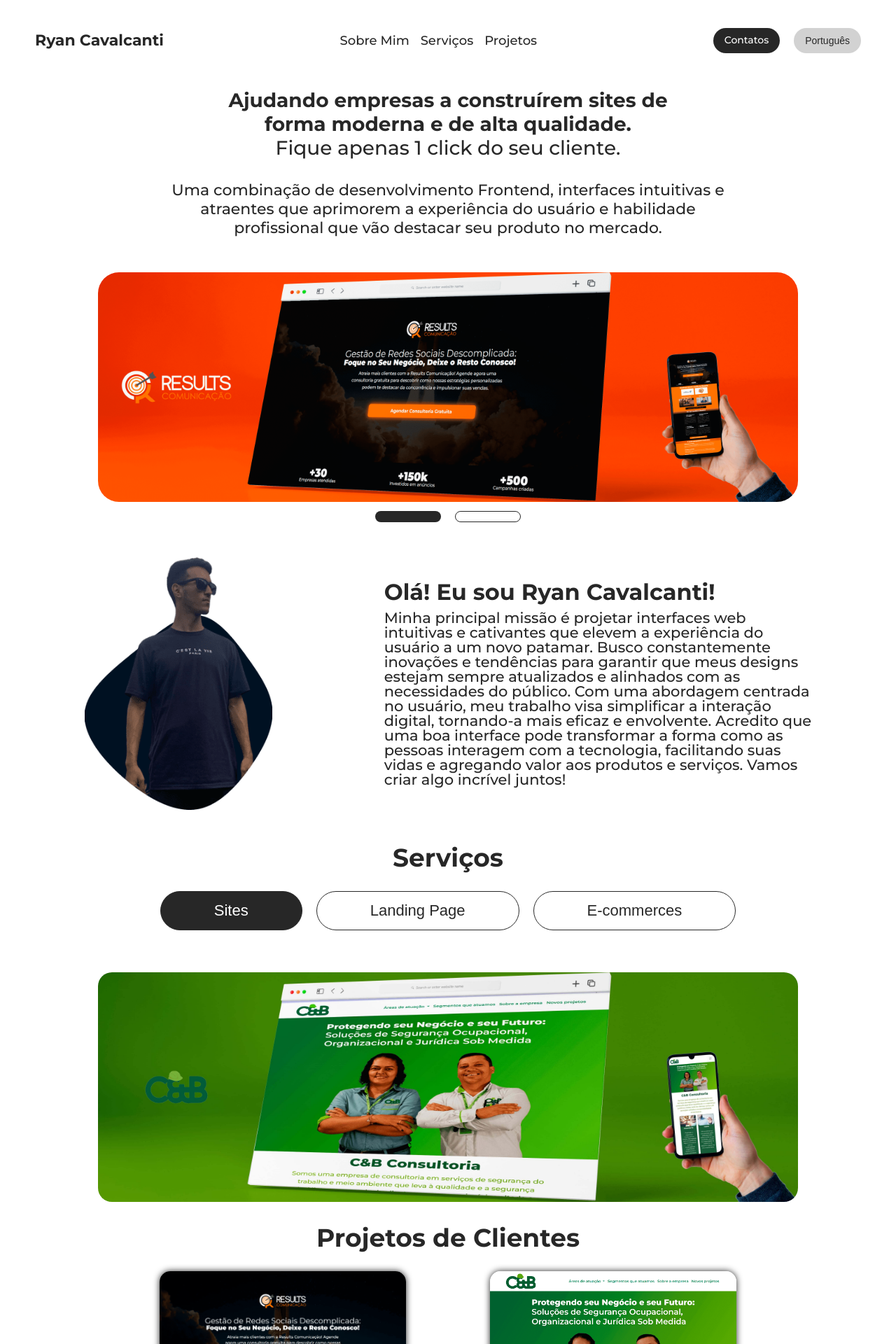
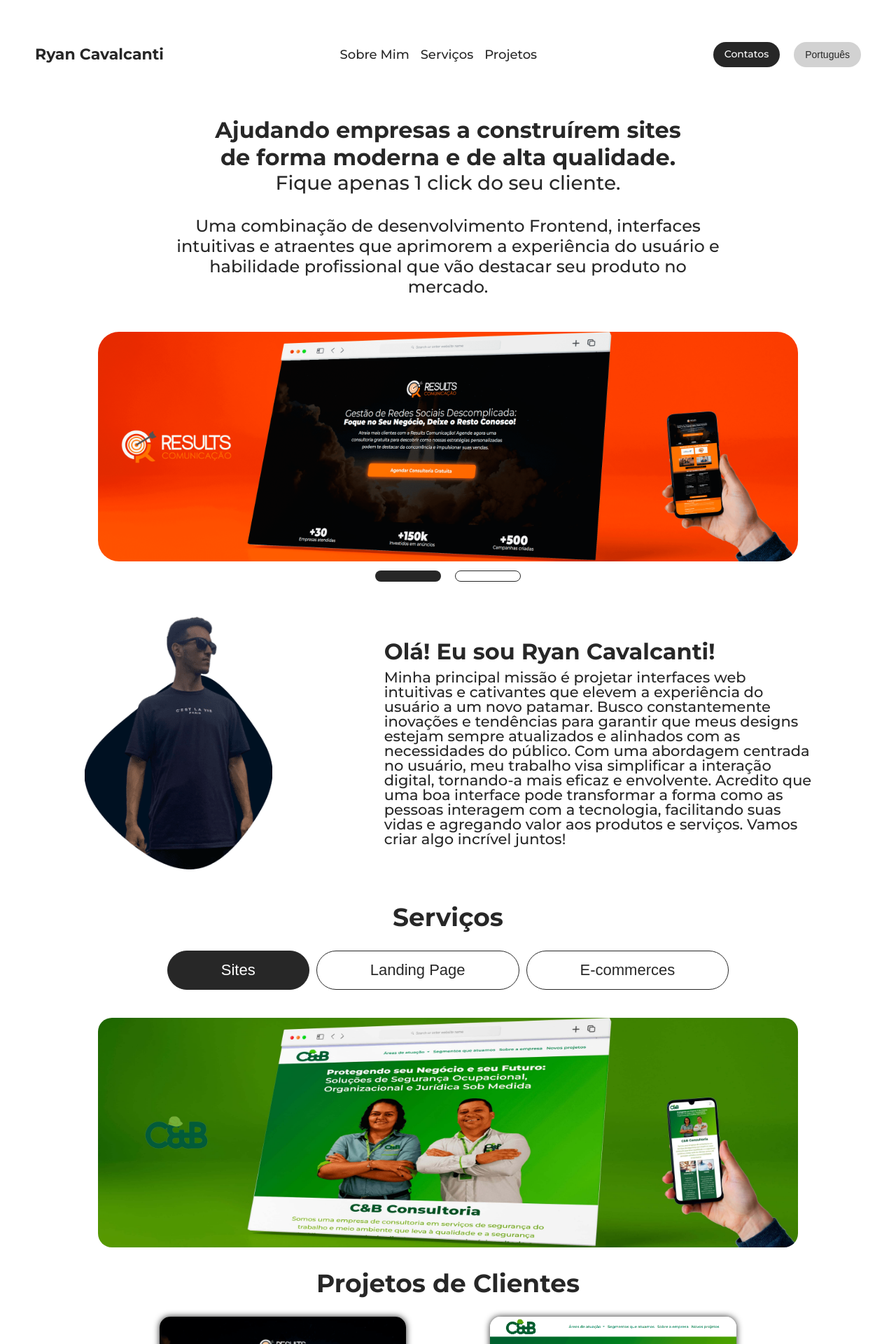
Before and after one commit to RyanCavalcanti/NovoPortfolio, a React (Vite) app: page / in a window 1280 px wide. Shown: the top 1920 px of the page at 70% size. Built offline with nearby package versions, Linux system fonts and the light colour scheme.

Commit message:
reeditando e mimificando css

```diff
--- a/src/components/NavBar/menu.module.scss
+++ b/src/components/NavBar/menu.module.scss
@@ -5,118 +5,30 @@
     display: flex;
     justify-content: space-between;
     align-items: center;
-    margin: 20px 10px 0 10px;
 
     .name {
         color: $black;
         font-size: 14px;
         font-weight: $bold;
         cursor: pointer;
+        display: none;
 
         @media screen and (min-width: $smartphone) {
+            font-size: 18px;
+        }
+
+        @media screen and (min-width: $tablet) {
+            display: block;
             font-size: 18px;
         }
 
         @media screen and (min-width: $desktop_xsm) {
             font-size: 22px;
         }
+
         @media screen and (min-width: $desktop) {
             font-size: 26px;
         }
-    }
-
-    .navbar {
-        display: flex;
-        align-items: center;
-        margin-right: 25px;
-
-        .menuFaketrigger {
-            position: absolute;
-            z-index: 1000;
-            width: 25px;
-            height: 19px;
-            opacity: 0;
-            cursor: pointer;
-            margin: 0;
-        }
-
-        .menuFaketrigger:checked~.menu {
-            span {
-                background-color: $white;
-            }
-
-            span:nth-child(1) {
-                transform-origin: 0% 0%;
-                transform: rotate(45deg) scaleX(0.90);
-            }
-
-            span:nth-child(2) {
-                opacity: 0;
-            }
-
-            span:nth-child(3) {
-                transform-origin: 0% 100%;
-                transform: rotate(-45deg) scaleX(0.90);
-            }
-        }
-
-        .menu {
-            position: absolute;
-            z-index: 999;
-            width: 25px;
-            height: 19px;
-
-            span {
-                display: block;
-                width: 25px;
-                height: 5px;
-                margin-bottom: 2px;
-                background-color: $black;
-                border-radius: 8px;
-                transition: all ease .4s;
-            }
-        }
-
-        ul {
-            position: absolute;
-            z-index: 998;
-            right: 0;
-            top: 0;
-            width: 100%;
-            height: 100vh;
-            background-color: $grey;
-            margin-right: 100%;
-            transition: all ease .4s;
-        }
-
-        .menuFaketrigger:checked~ul {
-            margin-right: 0%;
-        }
-
-        .list {
-            display: flex;
-            flex-direction: column;
-            justify-content: center;
-            align-items: center;
-            gap: 10px;
-
-            .item {
-                color: $white;
-                font-size: 16px;
-                font-weight: $medium;
-                text-decoration: none;
-
-                @media screen and (min-width: $smartphone) {
-                    font-size: 20px;
-
-                }
-
-                a {
-                    text-decoration: none;
-                }
-            }
-        }
-
     }
 
     .list__ul {
@@ -128,6 +40,8 @@
     }
 
     @media screen and (min-width: $tablet) {
+        padding: 20px 10px;
+
         .navbar {
             display: none;
         }
@@ -146,6 +60,7 @@
                     font-size: 18px;
                     font-weight: $medium;
                     text-decoration: none;
+
                     @media screen and (min-width: $desktop) {
                         font-size: 22px;
                     }
@@ -166,6 +81,7 @@
                 border-radius: 40px;
                 border: none;
                 cursor: pointer;
+
                 @media screen and (min-width: $desktop) {
                     font-size: 18px;
                 }
@@ -180,6 +96,7 @@
                 border-radius: 40px;
                 border: none;
                 cursor: pointer;
+
                 @media screen and (min-width: $desktop) {
                     font-size: 18px;
                 }
--- a/src/components/NavBar/menu.tsx
+++ b/src/components/NavBar/menu.tsx
@@ -3,23 +3,8 @@
 const NavBar = () => {
     return(
         <header className={styles.cabecalho}>
-        <h1 className={styles.name}>Ryan Cavalcanti</h1>
-
+            <h1 className={styles.name}>Ryan Cavalcanti</h1>
         <nav>
-        <div className={styles.navbar}>
-        <input type="checkbox" className={styles.menuFaketrigger} />
-        <div className={styles.menu}>
-            <span></span>
-            <span></span>
-            <span></span>
-        </div>
-
-        <ul className={styles.list}>
-            <li ><a className={styles.item} href="#sobremim">Sobre Mim</a></li>
-            <li ><a className={styles.item} href="#servicos">Serviços</a></li>
-            <li ><a className={styles.item} href="#projetos">Projetos</a></li>
-        </ul>
-        </div>
         <div className={styles.itens}>
             <ul className={styles.list__ul}>
                 <li ><a className={styles.item} href="#sobremim">Sobre Mim</a></li>
--- a/src/components/ProjetcsClient/ProjetcsClient.module.scss
+++ b/src/components/ProjetcsClient/ProjetcsClient.module.scss
@@ -16,8 +16,8 @@
         align-items: center;
 
         .img {
-            width: 200px;
-            height: 324px;
+            width: 280px;
+            height: 424px;
             border-radius: 15px;
             box-shadow: 0px 0px 10px 0px #272727;
             backdrop-filter: blur(20px);
--- a/src/components/ProjetcsClient/ProjetcsClient.tsx
+++ b/src/components/ProjetcsClient/ProjetcsClient.tsx
@@ -8,7 +8,7 @@
     ]
 
     return(
-        <section className={styles.box}>
+        <section className={styles.box} id='projetos'>
             {projects.map( (item) => (
             <div className={styles.div} key={item.id} >
                 <img className={styles.img} src={item.src} alt={item.alt} />
--- a/src/components/ServicesProvided/ServicesProvided.module.scss
+++ b/src/components/ServicesProvided/ServicesProvided.module.scss
@@ -6,14 +6,14 @@
     background-color: transparent;
     border: 1px solid $black;
     border-radius: 100px;
-    padding: 8px 20px;
-    margin: 20px 10px;
-    font-size: 10px;
+    padding: 6px 12px;
+    margin: 20px 5px;
+    font-size: 16px;
     font-weight: $regular;
     cursor: pointer;
 
     @media screen and (min-width: $smartphone) {
-        font-size: 14px;
+        font-size: 18px;
         padding: 8px 26px;
     }
 
@@ -33,14 +33,14 @@
     background-color: $black;
     border: 1px solid $black;
     border-radius: 100px;
-    padding: 8px 20px;
-    margin: 20px 10px;
-    font-size: 10px;
+    padding: 6px 12px;
+    margin: 20px 5px;
+    font-size: 16px;
     font-weight: $regular;
     cursor: pointer;
 
     @media screen and (min-width: $smartphone) {
-        font-size: 14px;
+        font-size: 18px;
         padding: 8px 26px;
     }
 
@@ -56,20 +56,20 @@
 }
 
 .img {
-    width: 320px;
-    height: 105px;
+    width: 350px;
+    height: 120px;
     border-radius: 20px;
     margin-top: 10px;
 
     @media screen and (min-width: $smartphone) {
-        width: 420px;
-        height: 140px;
+        width: 460px;
+        height: 160px;
     }
 
     @media screen and (min-width: $tablet) {
-        width: 620px;
-        height: 210px;
-        margin-top: 40px;
+        width: 680px;
+        height: 240px;
+        margin-top: 20px;
     }
 
     @media screen and (min-width: $desktop_xsm) {
--- a/src/components/ServicesProvided/ServicesProvided.tsx
+++ b/src/components/ServicesProvided/ServicesProvided.tsx
@@ -51,7 +51,7 @@
 
     return(
 
-        <div className={styles.box}>
+        <div className={styles.box} id="servicos">
       <ButtonComponent onClick={() => handleButtonClick(1)} label="Sites" isSelected={selectedButton === 1}/>
       <ButtonComponent onClick={() => handleButtonClick(2)} label="Landing Page" isSelected={selectedButton === 2}/>
       <ButtonComponent onClick={() => handleButtonClick(3)} label="E-commerces" isSelected={selectedButton === 3}/>
--- a/src/components/TextInfo/TextInfo.module.scss
+++ b/src/components/TextInfo/TextInfo.module.scss
@@ -2,33 +2,38 @@
 @import '/src/styles/breakpoints';
 
 .section__one {
-    margin-top: 50px;
+    margin-top: 25px;
+
+    @media screen and (min-width: $tablet) {
+        margin-top: 50px;
+    }
 
     .title {
         color: $black;
         text-align: center;
-        font-size: 12px;
+        font-size: 16px;
         font-style: normal;
         font-weight: $bold;
         line-height: normal;
+        margin: 0 10px;
 
         @media screen and (min-width: $smartphone) {
-            font-size: 14px;
+            font-size: 18px;
             margin: 0 50px;
         }
 
         @media screen and (min-width: $tablet) {
-            font-size: 20px;
+            font-size: 24px;
             margin: 0 100px;
         }
 
         @media screen and (min-width: $desktop_xsm) {
-            font-size: 28px;
-            margin: 0 200px;
+            font-size: 30px;
+            margin: 0 180px;
         }
 
         @media screen and (min-width: $desktop_sm) {
-            font-size: 28px;
+            font-size: 32px;
             margin: 0 250px;
         }
 
@@ -41,50 +46,58 @@
     .subtitle {
         color: $black;
         text-align: center;
-        font-size: 12px;
+        font-size: 16px;
         font-style: normal;
         font-weight: $medium;
         line-height: normal;
 
         @media screen and (min-width: $smartphone) {
-            font-size: 14px;
+            font-size: 18px;
         }
+
         @media screen and (min-width: $tablet) {
-            font-size: 20px;
+            font-size: 22px;
         }
+
         @media screen and (min-width: $desktop_xsm) {
             font-size: 28px;
         }
+
         @media screen and (min-width: $desktop) {
-            font-size: 34px;
+            font-size: 30px;
             margin: 0 300px;
         }
     }
 
     .text {
-        margin: 30px 55px 0;
+        margin: 30px 5px 0;
         color: $black;
         text-align: center;
-        font-size: 10px;
+        font-size: 14px;
         font-style: normal;
         font-weight: $medium;
         line-height: normal;
 
         @media screen and (min-width: $smartphone) {
-            font-size: 12px;
+            margin: 30px 40px 0;
+            font-size: 16px;
         }
+
         @media screen and (min-width: $tablet) {
-            font-size: 16px;
+            font-size: 18px;
             margin: 30px 100px 0;
         }
+
         @media screen and (min-width: $desktop_xsm) {
-            font-size: 18px;
+            font-size: 20px;
             margin: 30px 150px;
         }
+
         @media screen and (min-width: $desktop_sm) {
-            font-size: 22px;
+            font-size: 24px;
             margin: 30px 200px;
         }
+
         @media screen and (min-width: $desktop) {
             margin: 30px 300px;
         }
```
Also changed, not shown: src/components/AboutMe/_aboutme.module.scss (+4 -5 lines), src/components/Form/Form.module.scss (+20 -15 lines), src/components/Slider/Slider.module.scss (+6 -2 lines), public/assets/codemind.png (added).
